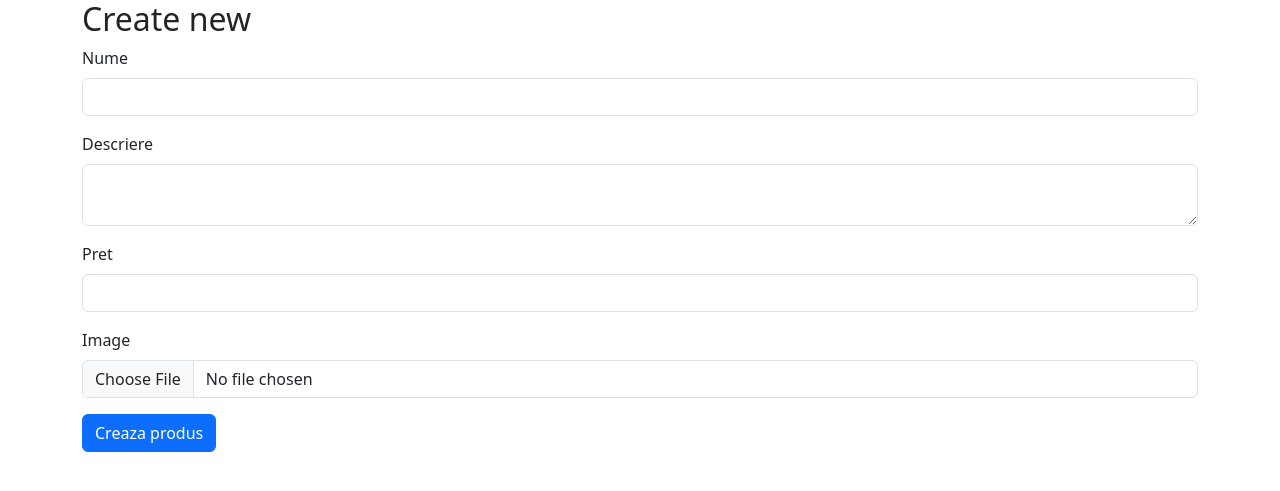
After one commit to BabaianuSavelie/slim_project, a PHP site: page /views/create.php in a window 1280 px wide. The commit adds this page. Shown: the top 491 px of the page. Run offline with PHP 8.4, Linux system fonts and the light colour scheme.

Commit message:
Add updated files

```diff
--- a/composer.json
+++ b/composer.json
@@ -11,5 +11,10 @@
         "illuminate/database": "^10.31",
         "slim/psr7": "^1.6",
         "illuminate/view": "^10.31"
+    },
+    "autoload": {
+        "psr-4": {
+            "App\\": "app/"
+        }
     }
 }
--- a/config/settings.php
+++ b/config/settings.php
@@ -3,9 +3,9 @@
 return [
     'driver' => 'mysql',
     'host' => 'localhost',
-    'database' => 'slim',
+    'database' => 'aaw_lectia4',
     'username' => 'root',
-    'password' => 'developer',
+    'password' => '',
     'charset'   => 'utf8',
     'collation' => 'utf8_unicode_ci',
     'prefix'    => '',
--- /dev/null
+++ b/views/create.php
@@ -0,0 +1,36 @@
+<!doctype html>
+<html lang="en">
+<head>
+    <meta charset="UTF-8">
+    <meta name="viewport"
+          content="width=device-width, user-scalable=no, initial-scale=1.0, maximum-scale=1.0, minimum-scale=1.0">
+    <meta http-equiv="X-UA-Compatible" content="ie=edge">
+    <title>Document</title>
+    <link href="https://cdn.jsdelivr.net/npm/bootstrap@5.3.2/dist/css/bootstrap.min.css" rel="stylesheet" integrity="sha384-T3c6CoIi6uLrA9TneNEoa7RxnatzjcDSCmG1MXxSR1GAsXEV/Dwwykc2MPK8M2HN" crossorigin="anonymous">
+</head>
+<body>
+<div class="container">
+    <h2>Create new</h2>
+
+    <form action="/create" method="post" enctype="multipart/form-data">
+        <div class="mb-3">
+            <label for="name" class="form-label">Nume</label>
+            <input type="text" class="form-control" name="name" id="name">
+        </div>
+        <div class="mb-3">
+            <label for="description" class="form-label">Descriere</label>
+            <textarea class="form-control" name="description" id="description"></textarea>
+        </div>
+        <div class="mb-3">
+            <label for="price" class="form-label">Pret</label>
+            <input type="number" class="form-control" name="price" id="price">
+        </div>
+        <div class="mb-3">
+            <label for="image" class="form-label">Image</label>
+            <input class="form-control" type="file" name="image" id="image">
+        </div>
+        <button type="submit" class="btn btn-primary">Creaza produs</button>
+    </form>
+</div>
+</body>
+</html>
```
Also changed, not shown: app/http/controllers/ProductController.php (added, +38 -0 lines), app/http/models/Product.php (+6 -2 lines), public/index.php (+4 -9 lines), views/index.php (added, +13 -0 lines).
